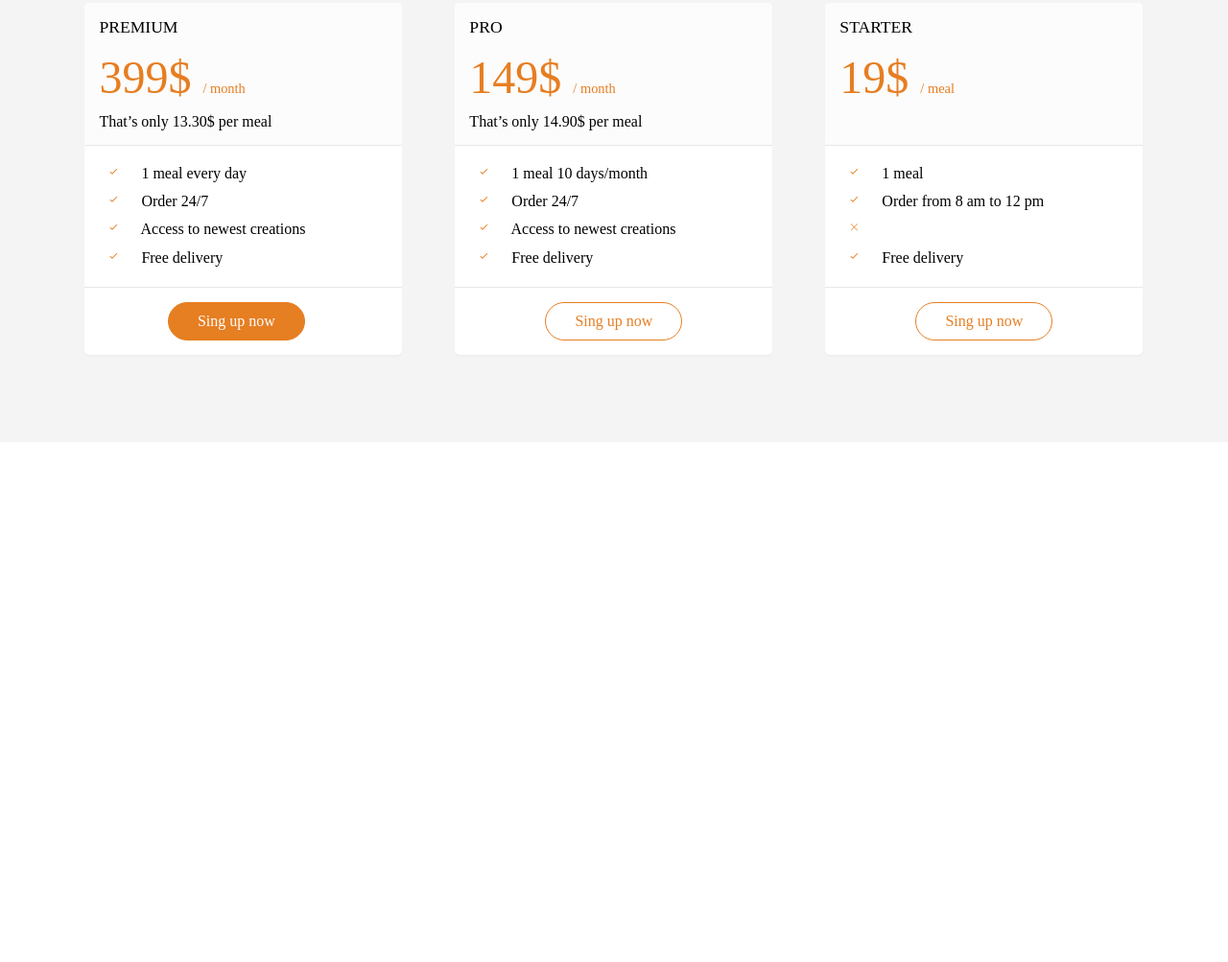
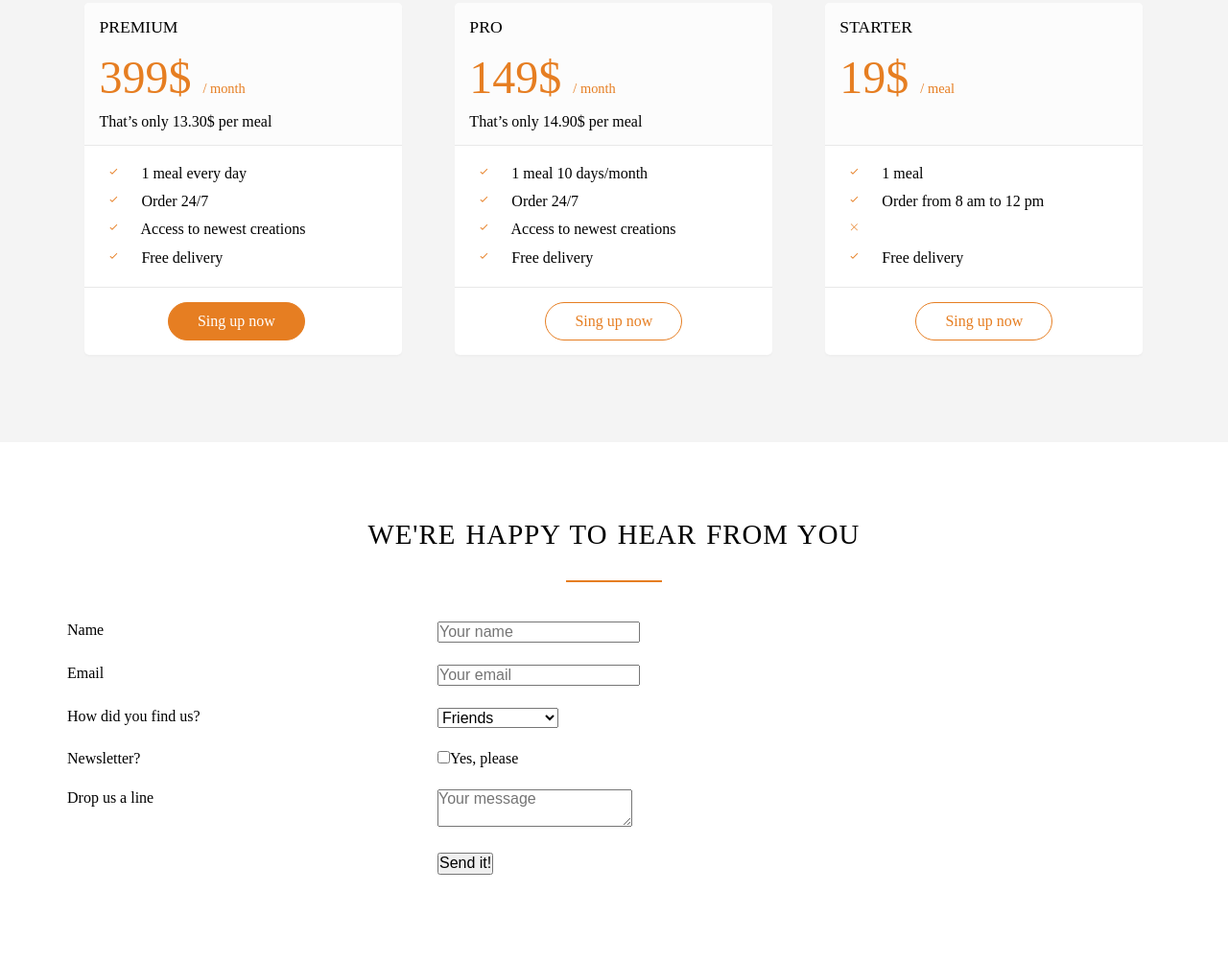
Before and after one commit to alanderos/omnifood, a plain HTML site: page index.html in a window 1280 px wide. Shown: the part 3814-4817 px from the top of the page at 96% size. Before the commit the page ends 4275 px from the top, so only its background shows below. Drawn offline with Linux system fonts and the light colour scheme; files whose address does not match are found by name.

Commit message:
Building the contact form form - Part 1

```diff
--- a/index.html
+++ b/index.html
@@ -382,6 +382,69 @@
                 </div>
             </div>
         </section>
+        <section class="sectiion-form">
+            <div class="row">
+                <h2>We're happy to hear from you</h2>
+                <div>
+                    <form method="post" action="#" class="contact-form">
+                        <div class="row">
+                            <div class="col span-1-of-3">
+                                <label for="name">Name</label>
+                            </div>
+                            <div class="col span-2-of-3">
+                                <input type="text" name="name" id="name" placeholder="Your name" required>
+                            </div>
+                        </div>
+                        <div class="row">
+                            <div class="col span-1-of-3">
+                                <label for="email">Email</label>
+                            </div>
+                            <div class="col span-2-of-3">
+                                <input type="email" name="email" id="email" placeholder="Your email" required>
+                            </div>
+                        </div>
+                        <div class="row">
+                            <div class="col span-1-of-3">
+                                <label for="find-us">How did you find us?</label>
+                            </div>
+                            <div class="col span-2-of-3">
+                                <select name="find-us" id="find-us">
+                                    <option value="friends" selected>Friends</option>
+                                    <option value="search">Search engine</option>
+                                    <option value="ad">Adversiment</option>
+                                    <option value="other">Other</option>
+                                </select>
+                            </div>
+                        </div>
+                        <div class="row">
+                            <div class="col span-1-of-3">
+                                <label>Newsletter?</label>
+                            </div>
+                            <div class="col span-2-of-3">
+                                <input type="checkbox" name="news" id="news" required>Yes, please
+                            </div>
+                        </div>
+                        <div class="row">
+                            <div class="col span-1-of-3">
+                                <label>Drop us a line</label>
+                            </div>
+                            <div class="col span-2-of-3">
+                                <textarea name="message" placeholder="Your message"></textarea>
+                            </div>
+                        </div>
 
+                        <div class="row">
+                            <div class="col span-1-of-3">
+                                <label>&nbsp;</label>
+                            </div>
+                            <div class="col span-2-of-3">
+                                <input type="submit" value="Send it!">
+                            </div>
+                        </div>
+
+                    </form>
+                </div>
+            </div>
+        </section>
     </body>
 </html>
```
